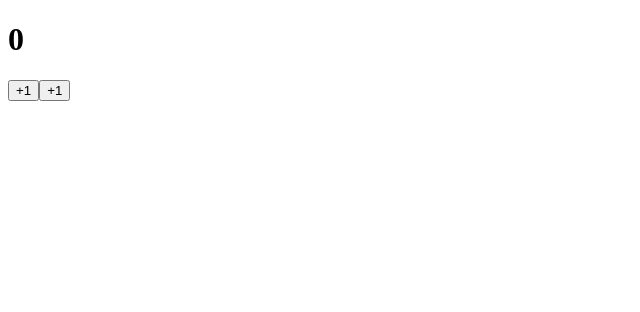
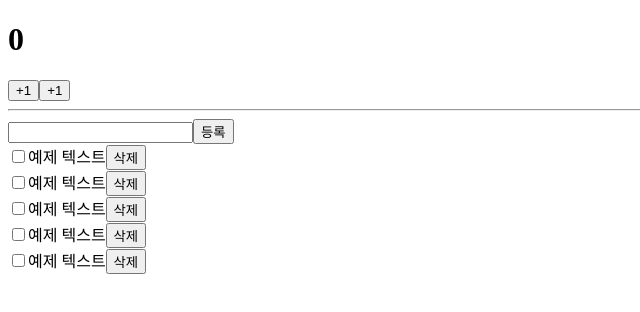
Before and after one commit to junh0328/react-redux-tutorial, a React (Create React App) app: page / in a window 1280 px wide. Shown: the top 312 px of the page, without its empty margins (0-640 px from the left). Built offline with nearby package versions, Linux system fonts and the light colour scheme.

Commit message:
기본 UI 구성 완료

```diff
--- a/src/App.js
+++ b/src/App.js
@@ -1,10 +1,13 @@
 import React from 'react';
 import Counter from './components/Counter';
+import Todos from './components/Todos';
 
 function App() {
   return (
     <>
       <Counter number={0} />
+      <hr />
+      <Todos />
     </>
   );
 }
--- /dev/null
+++ b/src/components/Todos.js
@@ -0,0 +1,41 @@
+import React from 'react';
+
+const TodoItem = ({ todo, onToggle, onRemove }) => {
+  return (
+    <div>
+      <input type="checkbox" />
+      <span>예제 텍스트</span>
+      <button>삭제</button>
+    </div>
+  );
+};
+
+const Todos = ({
+  input, // 인풋에 입력되는 텍스트
+  todos, // 할 일 목록이 들어 있는 객체
+  onChangeInput,
+  onInsert,
+  onToggle,
+  onRemove,
+}) => {
+  const onSubmit = (e) => {
+    e.preventDefault();
+  };
+  return (
+    <div>
+      <form onSubmit={onSubmit}>
+        <input />
+        <button type="submit">등록</button>
+      </form>
+      <div>
+        <TodoItem />
+        <TodoItem />
+        <TodoItem />
+        <TodoItem />
+        <TodoItem />
+      </div>
+    </div>
+  );
+};
+
+export default Todos;
```
